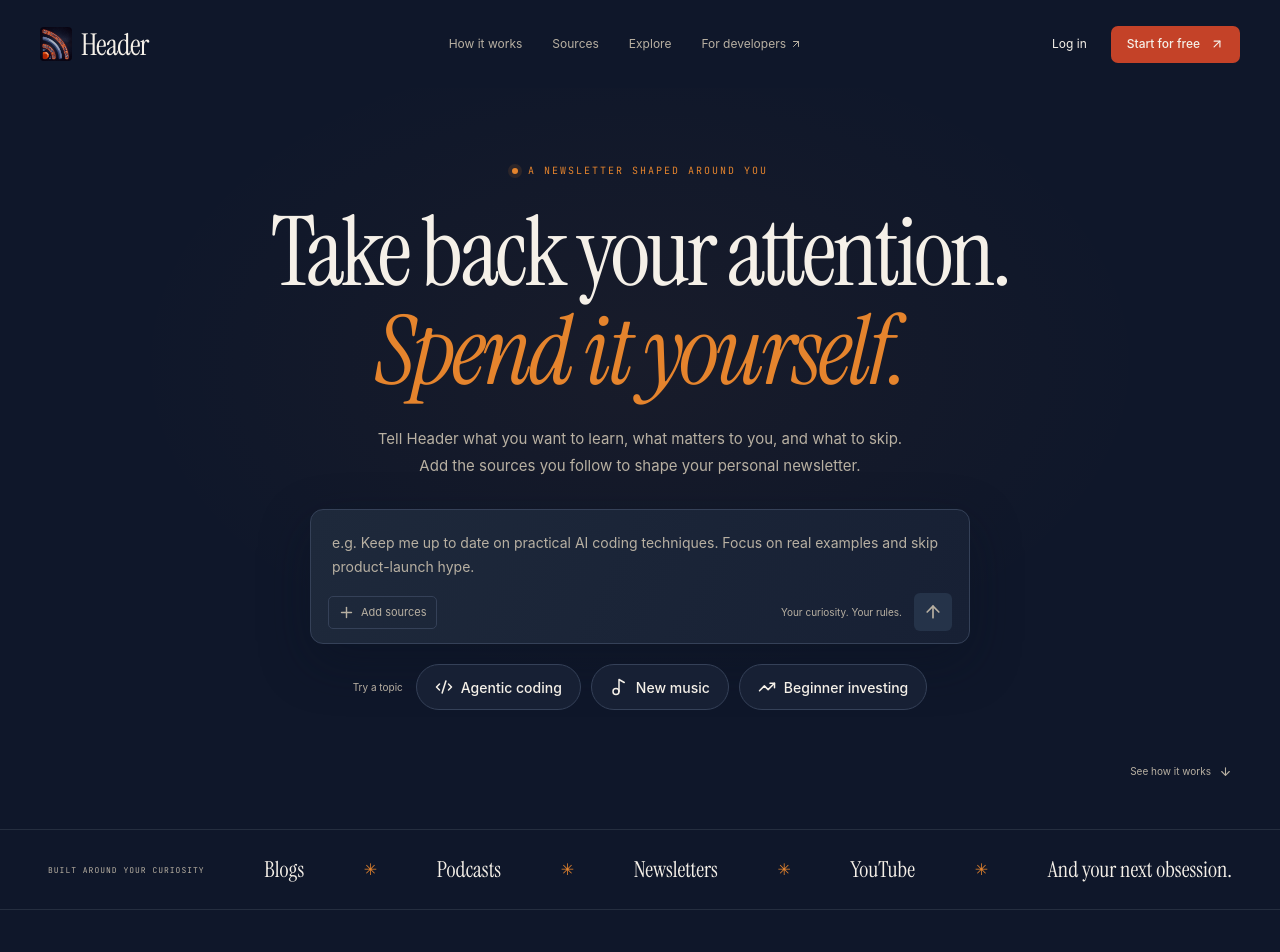
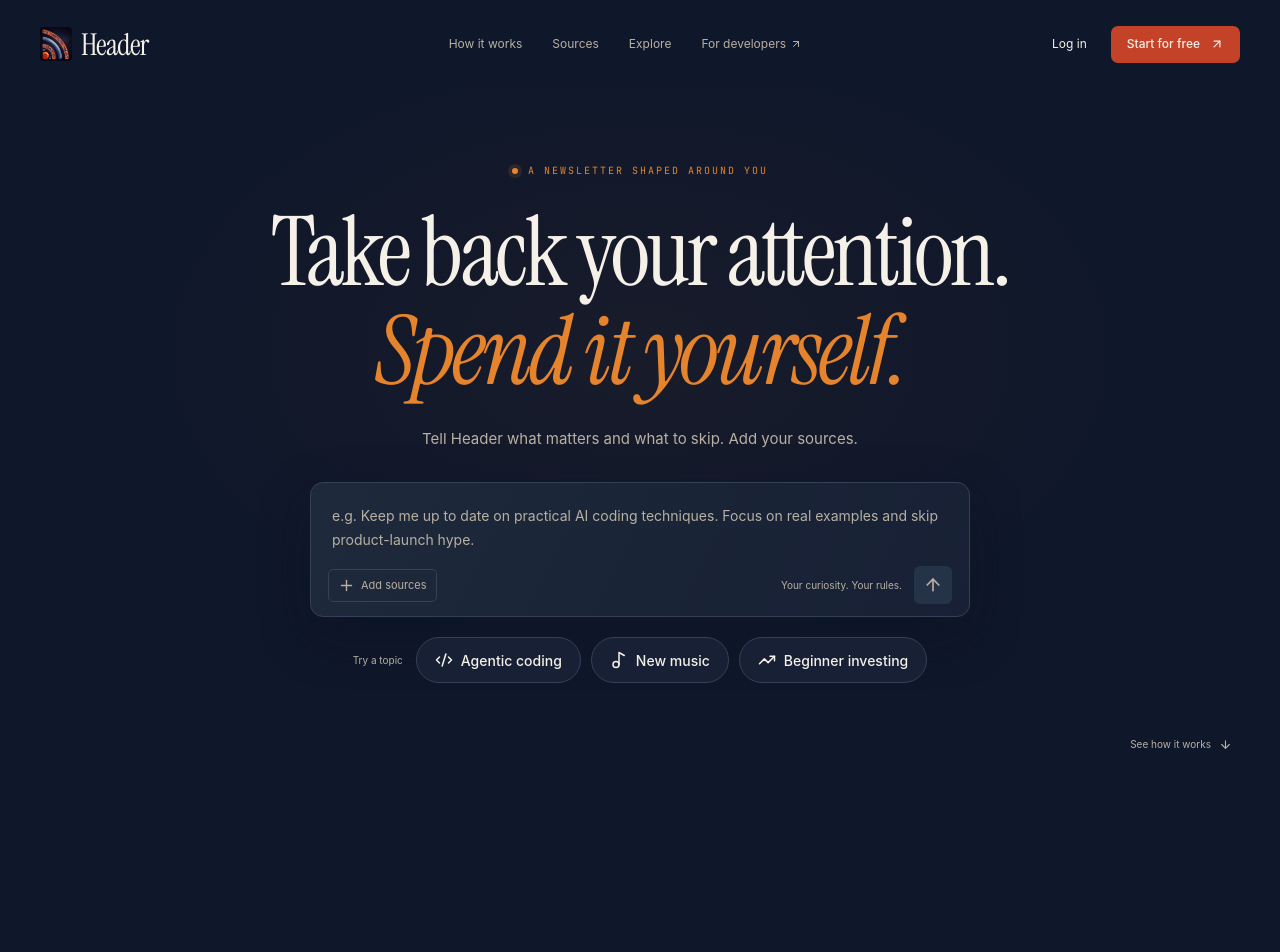
Before and after one commit to ardatas/header-ui-ux-overhaul, a React (Vite) app: page / in a window 1280 px wide. Shown: the top 952 px of the page. Built offline with nearby package versions, Linux system fonts and the light colour scheme; a web font is replaced by a local one.

Commit message:
Refine hero copy and flow connections for production

```diff
--- a/src/App.tsx
+++ b/src/App.tsx
@@ -389,10 +389,7 @@ export default function App() {
             <em>Spend it yourself.</em>
           </h1>
           <p className="hero-description">
-            Tell Header what you want to learn, what matters to you, and what to
-            skip.
-            <br />
-            Add the sources you follow to shape your personal newsletter.
+            Tell Header what matters and what to skip. Add your sources.
           </p>
           <TopicComposer />
           <div className="hero-bottom">
@@ -401,7 +398,7 @@ export default function App() {
             </a>
           </div>
         </section>
-        <div className="source-ribbon">
+        <div className="source-ribbon" hidden>
           <div className="section-wrap ribbon-inner">
             <span>BUILT AROUND YOUR CURIOSITY</span>
             <span>Blogs</span>
--- a/src/components/ui/flow-streams.tsx
+++ b/src/components/ui/flow-streams.tsx
@@ -42,11 +42,16 @@ export function FlowStreams({
       const goalY = goal.top - bounds.top + goal.height / 2;
       const newsletterY = newsletter.top - bounds.top + newsletter.height / 2;
       const streams: Stream[] = [];
+      const arrivalSpacing = Math.min(
+        18,
+        (goal.height * 0.3) / (rows.length - 1),
+      );
       rows.forEach((row, index) => {
         const startX = row.right - bounds.left + 3;
-        [-9, -3, 3, 9].forEach((offset) => {
+        [-3, 3].forEach((offset) => {
           const y = row.top - bounds.top + row.height / 2 + offset;
-          const endY = goalY + (index - 3) * 1.5 + offset / 4;
+          const endY =
+            goalY + (index - (rows.length - 1) / 2) * arrivalSpacing + offset;
           const width = goalLeft - startX;
           streams.push({
             path: `M ${startX} ${y} C ${startX + width * 0.45} ${y}, ${goalLeft - width * 0.45} ${endY}, ${goalLeft} ${endY}`,
@@ -118,18 +123,14 @@ export function FlowStreams({
           <path
             d={stream.path}
             fill="none"
-            stroke={stream.output ? "var(--orange)" : "#F5F0E8"}
-            strokeOpacity={stream.output ? 0.85 : i % 4 === 1 ? 0.6 : 0.32}
+            stroke="#F5F0E8"
+            strokeOpacity={stream.output ? 0.85 : i % 2 === 0 ? 0.5 : 0.28}
             strokeWidth={stream.output ? 2.2 : 1.7}
-            strokeDasharray={stream.output ? undefined : ".1 6"}
+            strokeDasharray={stream.output ? undefined : ".1 8"}
             strokeLinecap="round"
           />
           {!reduced && i % 2 === 0 && (
-            <circle
-              r={stream.output ? 3.5 : 2}
-              fill={stream.output ? "var(--orange)" : "#F5F0E8"}
-              opacity=".9"
-            >
+            <circle r={stream.output ? 3.5 : 2} fill="#F5F0E8" opacity=".9">
               <animateMotion
                 path={stream.path}
                 dur={`${3 + (i % 4) * 0.4}s`}
```
Also changed, not shown: 1 other file (tests, documents, lock files or other folders).
